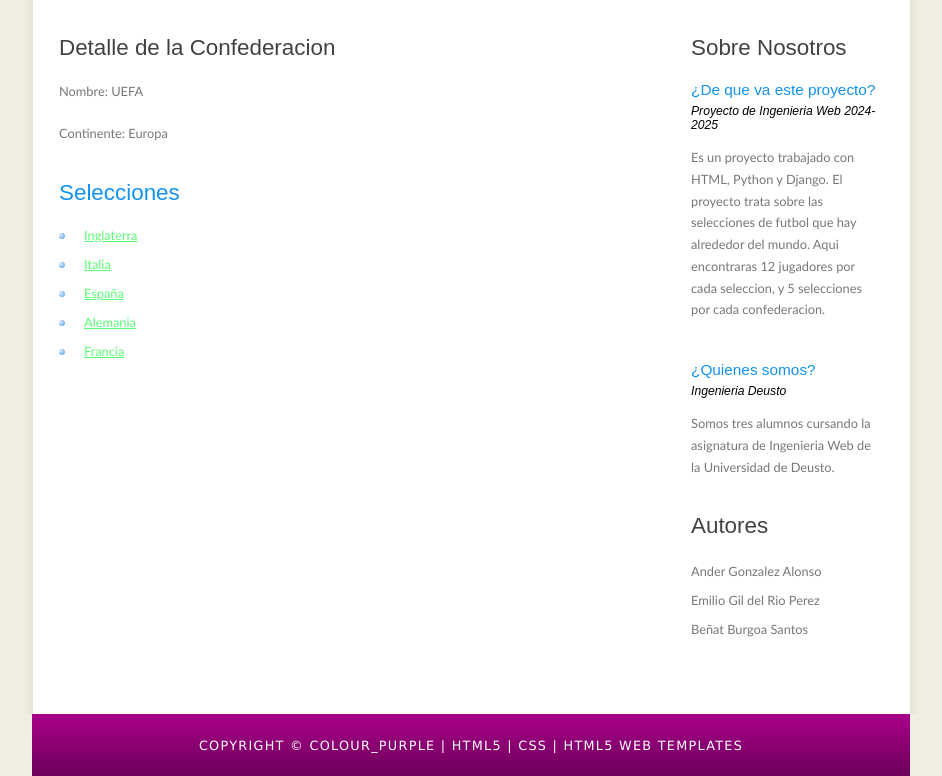
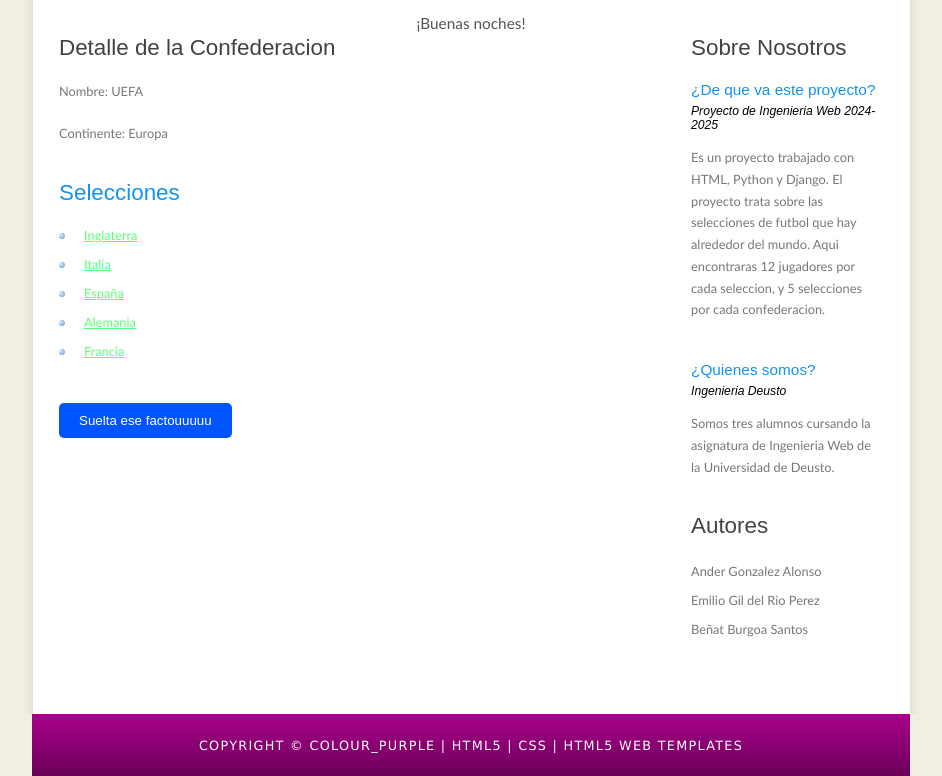
Before and after one commit to Ander-GA/SeleccionesGIW-7, a Django app: page /seleccionesAPP/detalleConfederacion/1 in a window 1280 px wide. Shown: the part 240-1016 px from the top of the page, without its empty margins (169-1111 px from the left). Run offline with Django 5.2, Linux system fonts and the light colour scheme; data comes from the database, SQL or seed files in the repository; both versions use the stored data as it was after the commit.

Commit message:
java script implementados

```diff
--- a/ProjectoSeleccionesGIW7/seleccionesAPP/templates/base.html
+++ b/ProjectoSeleccionesGIW7/seleccionesAPP/templates/base.html
@@ -62,5 +62,73 @@
       Copyright &copy; colour_purple | <a href="http://validator.w3.org/check?uri=referer">HTML5</a> | <a href="http://jigsaw.w3.org/css-validator/check/referer">CSS</a> | <a href="http://www.html5webtemplates.co.uk">HTML5 Web Templates</a>
     </div>
   </div>
+
+  <script>
+    document.addEventListener("DOMContentLoaded", function () {
+
+      const factous = [
+        "Messi es el GOAT del Deporte",
+        "Sancet acabara su carrera con 10 balones de oro, futuro GOAT del deporte",
+        "Nico Williams > Vinicius JR",
+        "Prados, Galaxy, Sancet > Busi, Iniesta, Xavi",
+        "El bicho es el GOAT del futbool europeo",
+        "Nico Guru e Iñaki son el mejor tridente del futbol moderno"
+      ];
+
+      const factoboton = document.createElement("button");
+      const facto = document.createElement("p");
+
+      factoboton.textContent = "Suelta ese factouuuuu";
+      factoboton.style.padding = "10px 20px";
+      factoboton.style.backgroundColor = "#0055ff";
+      factoboton.style.color = "#fff";
+      factoboton.style.border = "none";
+      factoboton.style.borderRadius = "5px";
+      factoboton.style.cursor = "pointer";
+      factoboton.style.marginTop = "15px";
+
+      facto.style.marginTop = "10px";
+      facto.style.fontSize = "1.1em";
+      facto.style.color = "#333";
+      facto.style.textAlign = "center";
+
+      factoboton.addEventListener("click", function () {
+        const randomFact = factous[Math.floor(Math.random() * factous.length)];
+        facto.textContent = randomFact;
+      });
+
+      const contentDiv = document.getElementById("content");
+      contentDiv.appendChild(factoboton);
+      contentDiv.appendChild(facto);
+    });
+  </script>
+
+
+  <script>
+    document.addEventListener("DOMContentLoaded", function() {
+      const greetingElement = document.createElement("p");
+      const currentHour = new Date().getHours();
+      let greetingMessage;
+
+      if (currentHour < 12) {
+        greetingMessage = "¡Buenos días!";
+      } else if (currentHour < 18) {
+        greetingMessage = "¡Buenas tardes!";
+      } else {
+        greetingMessage = "¡Buenas noches!";
+      }
+
+      greetingElement.textContent = greetingMessage;
+      greetingElement.style.fontSize = "1.2em";
+      greetingElement.style.color = "#555";
+      greetingElement.style.marginTop = "10px";
+      greetingElement.style.textAlign = "center";
+
+      const header = document.getElementById("header");
+      header.appendChild(greetingElement);
+    });
+  </script>
+
+
 </body>
 </html>
```
Also changed, not shown: ProjectoSeleccionesGIW7/db.sqlite3.
